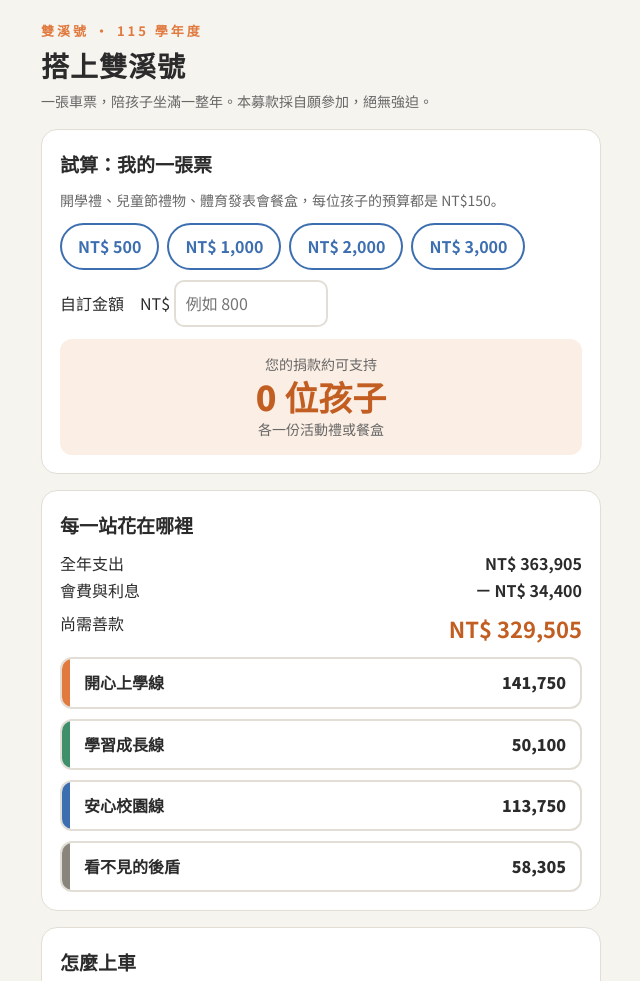
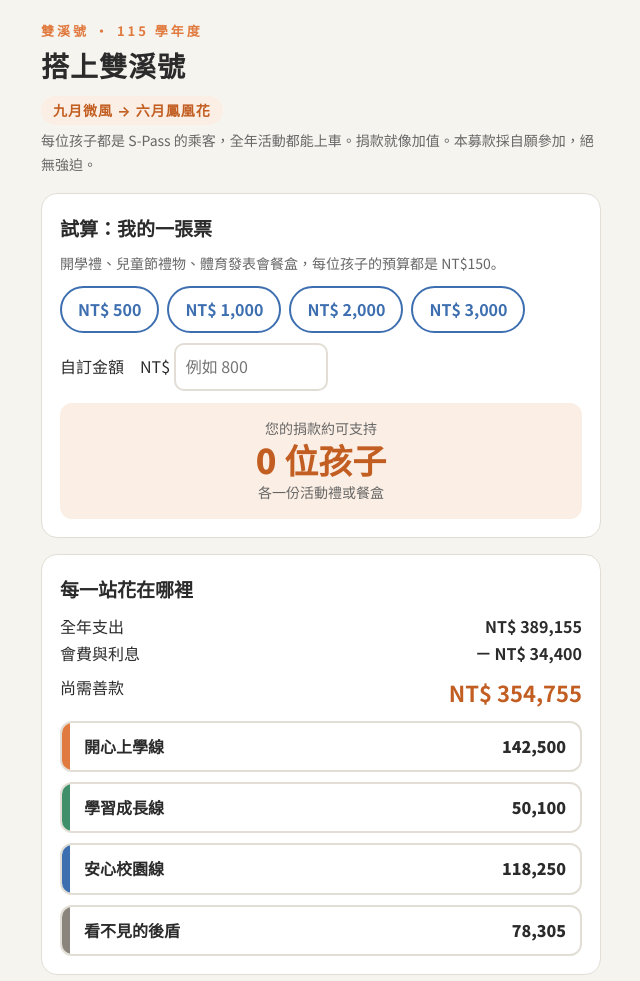
Before and after one commit to sses-pta/fundraising, a plain HTML site: page index.html in a window 1280 px wide. Shown: the top 981 px of the page, without its empty margins (319-959 px from the left). Drawn offline with Linux system fonts and the light colour scheme.

Commit message:
Update index.html from index1125.html

```diff
--- a/index.html
+++ b/index.html
@@ -18,6 +18,7 @@ h1{margin:0;font-size:28px;font-weight:900;letter-spacing:1px}
 h2{margin:0 0 8px;font-size:19px;font-weight:900}
 .tag{font-size:13px;font-weight:700;color:#e07a3f;letter-spacing:3px}
 .mut{color:var(--mut);font-size:14px}
+.route{display:inline-block;margin:6px 0 4px;padding:3px 12px;border-radius:999px;background:var(--tint);color:var(--acc);font-size:14px;font-weight:700;letter-spacing:1px}
 .chips{display:flex;flex-wrap:wrap;gap:8px;margin:10px 0}
 .chip,.copy{font:inherit;font-size:16px;font-weight:700;padding:8px 16px;border-radius:999px;border:2px solid var(--btn);background:transparent;color:var(--btn);cursor:pointer}
 .chip.on{background:var(--btn);color:var(--btnink)}
@@ -38,7 +39,8 @@ summary{cursor:pointer;padding:10px 14px;font-weight:900;display:flex;justify-co
   <div>
     <div class="tag">雙溪號 · 115 學年度</div>
     <h1>搭上雙溪號</h1>
-    <div class="mut">一張車票，陪孩子坐滿一整年。本募款採自願參加，絕無強迫。</div>
+    <div class="route">九月微風 → 六月鳳凰花</div>
+    <div class="mut">每位孩子都是 S-Pass 的乘客，全年活動都能上車。捐款就像加值。本募款採自願參加，絕無強迫。</div>
   </div>
 
   <section class="card">
@@ -77,10 +79,10 @@ summary{cursor:pointer;padding:10px 14px;font-weight:900;display:flex;justify-co
 (function(){
   function fmt(n){return n.toLocaleString('en-US');}
   var data=[
-    ['開心上學線','#e07a3f',[['開學禮',19500],['開學新生禮',3000],['其他活動佈置（萬聖節等）',10000],['體育發表會各項支出',24750],['兒童節活動費',19500],['期末音樂會',50000],['畢業典禮佈置',15000]]],
+    ['開心上學線','#e07a3f',[['開學禮',19500],['開學新生禮',3000],['其他活動佈置（萬聖節等）',10000],['體育發表會各項支出',25500],['兒童節活動費',19500],['期末音樂會',50000],['畢業典禮佈置',15000]]],
     ['學習成長線','#3f8f6b',[['補助學校社團',10000],['圖書館活動費',5000],['校際賽事活動補助',9000],['校際賽事補助費（誤餐）',4500],['弱勢家庭活動助學金',5000],['畢業生活動費（畢業旅行）',3600],['畢業生獎勵',13000]]],
-    ['安心校園線','#3d6fb0',[['本會活動費（含志工成長活動）',20000],['校園環境清潔費',10000],['學校環境維護費用',50000],['教師節敬師禮',18000],['教職員工誤餐費（家長日、音樂會）',15750]]],
-    ['看不見的後盾','#8a857c',[['特別費',20000],['文創商品製作費',20000],['校長遴選（每 4 年一次）',10000],['慶弔費',4800],['雜支',3000],['家長聯合會會費',505]]]
+    ['安心校園線','#3d6fb0',[['本會活動費（含志工成長活動）',20000],['校園環境清潔費',10000],['學校環境維護費用',50000],['教師節敬師禮',18000],['教職員工誤餐費（家長日、音樂會、體育發表會）',15750],['志工保險',4500]]],
+    ['看不見的後盾','#8a857c',[['特別費（含期末烤 Pizza 等）',20000],['文創商品製作費',20000],['校長遴選（每 4 年一次）',20000],['校際交流車資',5000],['參訪招待費',5000],['慶弔費',4800],['雜支',3000],['家長聯合會會費',505]]]
   ];
   var all=0,html='';
   data.forEach(function(d){
```
